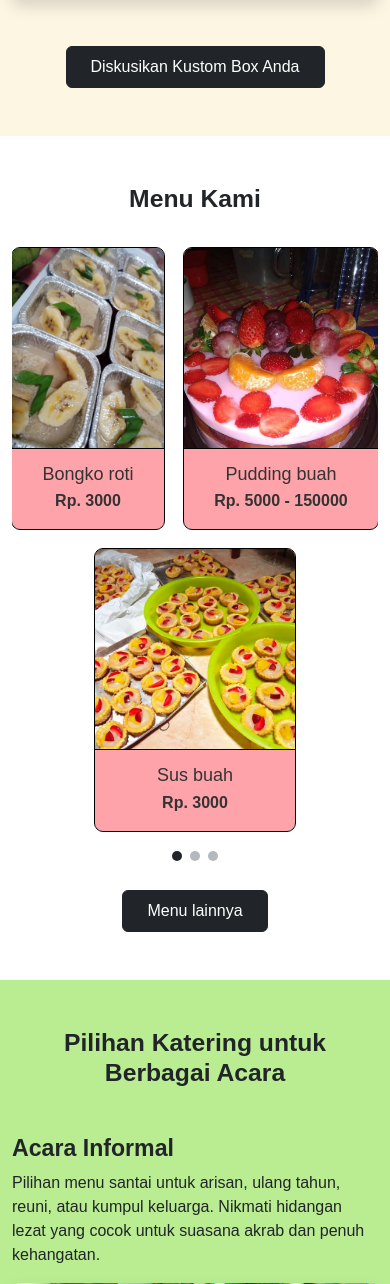
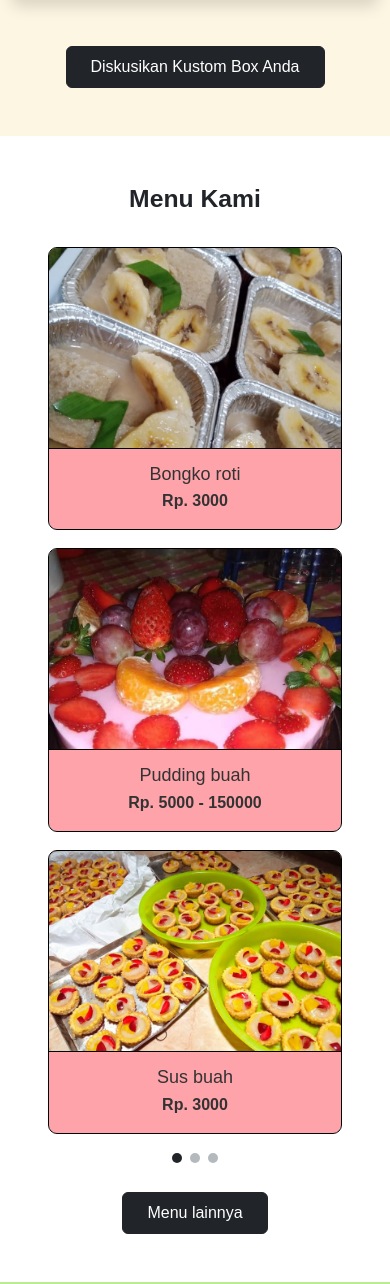
Before and after one commit to FUBARwithall/PPM, a Flask app: page / in a window 390 px wide. Shown: the part 2513-3797 px from the top of the page. Run offline with Flask 3, Linux system fonts and the light colour scheme.

Commit message:
section menu final

```diff
--- a/templates/index.html
+++ b/templates/index.html
@@ -237,6 +237,16 @@
       color: #333;
       margin: 0;
     }
+
+    @media (max-width: 768px) {
+      .product-card {
+        min-width: 80%;
+        max-width: 80%;
+      }
+      .product-image {
+        height: 200px;
+      }
+    }
   </style>
 </section>
 
```
